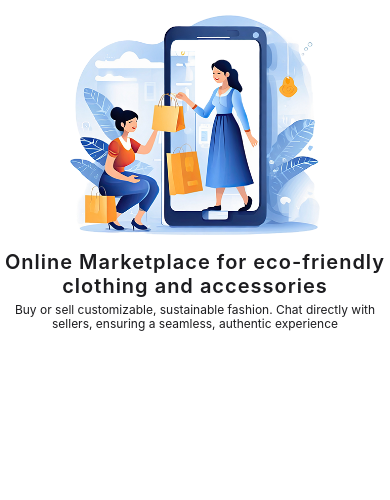
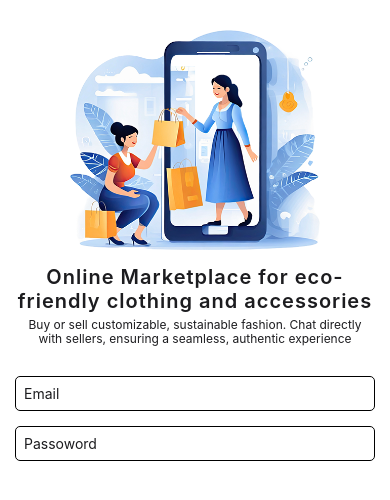
Before and after one commit to emmanueluwa/recircle_app, a React Native app: screen / in a window 390 px wide. Shown: the top 500 px of the page. Built offline with nearby package versions, Linux system fonts and the light colour scheme.

Commit message:
adding input field component

```diff
--- /dev/null
+++ b/app/ui/FormInput.tsx
@@ -0,0 +1,28 @@
+import colours from "@utils/colours";
+import { FC } from "react";
+import { StyleSheet, TextInput, TextInputProps } from "react-native";
+
+interface Props extends TextInputProps {}
+
+const FormInput: FC<Props> = (props) => {
+  return (
+    <TextInput
+      style={styles.input}
+      placeholderTextColor={colours.primary}
+      {...props}
+    />
+  );
+};
+
+const styles = StyleSheet.create({
+  input: {
+    width: "100%",
+    padding: 8,
+    borderRadius: 5,
+    marginBottom: 15,
+    color: colours.primary,
+    borderWidth: 1,
+  },
+});
+
+export default FormInput;
--- a/app/views/SignIn.tsx
+++ b/app/views/SignIn.tsx
@@ -1,6 +1,8 @@
-import WelcomeHeader from "app/ui/WelcomeHeader";
+import colours from "@utils/colours";
+import WelcomeHeader from "@ui/WelcomeHeader";
 import { FC } from "react";
-import { Platform, StatusBar, StyleSheet, View } from "react-native";
+import { StyleSheet, View } from "react-native";
+import FormInput from "@ui/FormInput";
 
 interface Props {}
 
@@ -8,16 +10,33 @@ const SignIn: FC<Props> = (props) => {
   return (
     <View style={styles.container}>
       <WelcomeHeader />
+
+      <View style={styles.formContainer}>
+        <FormInput
+          placeholder="Email"
+          keyboardType="email-address"
+          autoCapitalize="none"
+        />
+        <FormInput placeholder="Passoword" secureTextEntry />
+      </View>
     </View>
   );
 };
 
 const styles = StyleSheet.create({
   container: {
-    alignItems: "center",
-    paddingTop: Platform.OS === "android" ? StatusBar.currentHeight : 0,
+    padding: 15,
   },
   image: { width: 250, height: 250 },
+  input: {
+    width: "100%",
+    padding: 8,
+    borderRadius: 5,
+    marginBottom: 15,
+    color: colours.primary,
+    borderWidth: 1,
+  },
+  formContainer: { marginTop: 30 },
 });
 
 export default SignIn;
--- a/tsconfig.json
+++ b/tsconfig.json
@@ -6,7 +6,8 @@
     "paths": {
       "@views/*": ["app/views/*"],
       "@components/*": ["app/components/*"],
-      "@utils/*": ["app/utils/*"]
+      "@utils/*": ["app/utils/*"],
+      "@ui/*": ["app/ui/*"]
     }
   }
 }
```
